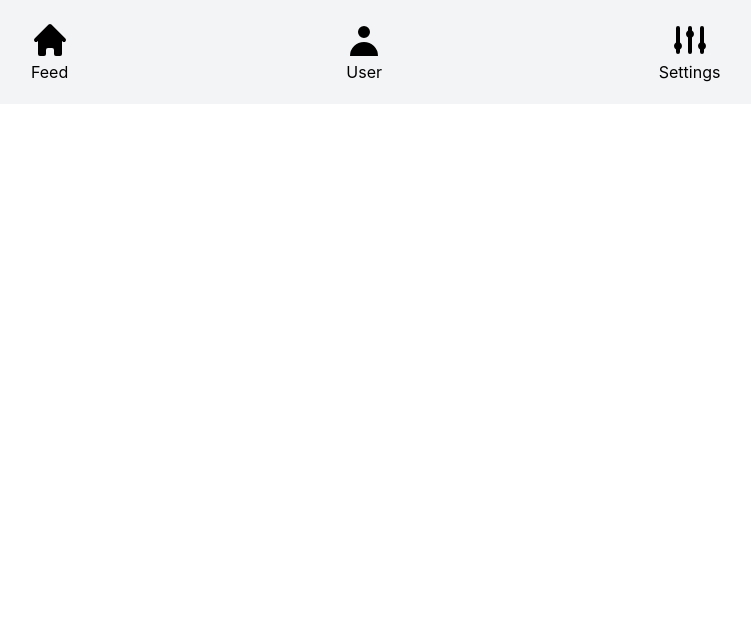
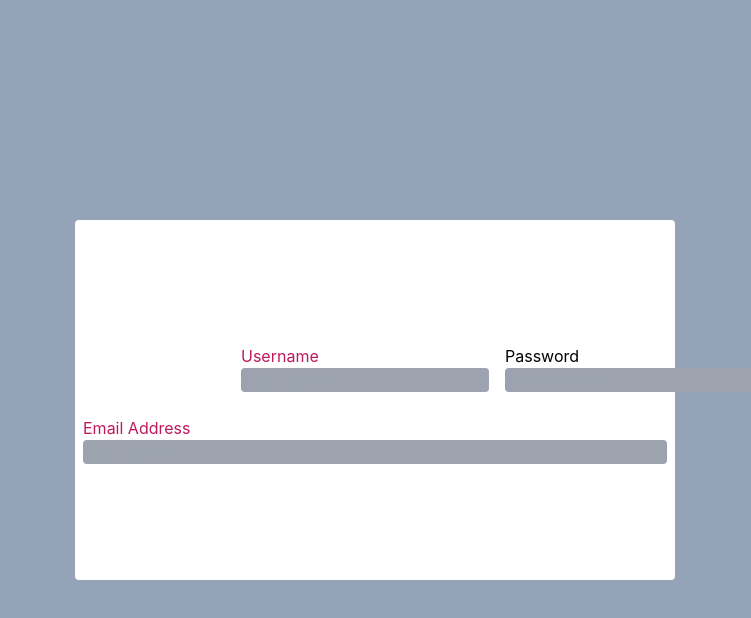
Before and after one commit to LBoorman1/gym-social-network-react, a React (Create React App) app: page /Register in a window 1280 px wide. Shown: the top 618 px of the page, without its empty margins (265-1016 px from the left). Built offline with nearby package versions, Linux system fonts and the light colour scheme.

Commit message:
Started on a registration page, map and timeline pages working so far

```diff
--- a/src/App.css
+++ b/src/App.css
@@ -38,7 +38,7 @@
 }
 
 .mapboxgl-canvas {
-  position:relative;
+  position: relative;
   top:0;
   bottom:0;
   left: 0;
@@ -49,9 +49,31 @@
 
 html,
 body {
+  min-height: 100%;
   padding: 0;
   margin: 0;
   font-family: -apple-system, BlinkMacSystemFont, Segoe UI, Roboto, Oxygen,
     Ubuntu, Cantarell, Fira Sans, Droid Sans, Helvetica Neue, sans-serif;
+  /* overflow: hidden; */
+}
+
+body {
+  height: 100%;
+}
+
+html {
+  height: 100%;
+}
+
+div#root {
+  height: 100%; /* remove this line to see div.app is no more 100% height */
+}
+
+div.app {
+  height: 100%;
+  background-color: cornsilk;
+}
+
+#gymmap {
   overflow: hidden;
 }
--- a/src/App.js
+++ b/src/App.js
@@ -1,21 +1,20 @@
 import './App.css';
-import NavBar from './components/NavBar';
+// import NavBar from './components/NavBar';
 import Timeline from './pages/Timeline';
 import { BrowserRouter as Router, Route, Routes } from 'react-router-dom';
 import GymMap from './pages/GymMap';
+import Register from './pages/Register';
 
 function App() {
   return (
     <Router>
-    <div id='app' className="App">
-      <NavBar />
-      <div  id='page-body' className=''>
+      <div  id='page-body' className='h-full'>
         <Routes>
           <Route exact path='/' element={<Timeline />} />
           <Route exact path='/GymMap' element={<GymMap />} />
+          <Route exact path='/Register' element={<Register />} />
         </Routes>
       </div>
-    </div>
     </Router>
   );
 }
--- a/src/components/Map.js
+++ b/src/components/Map.js
@@ -14,7 +14,6 @@ function Map() {
       mapboxAccessToken={process.env.REACT_APP_MAPBOX_TOKEN}
       {...viewport}
       onMove={evt => setViewport(evt.viewState)}
-      trackResize
     ></ReactMapGL>
   );
 }
--- a/src/pages/GymMap.js
+++ b/src/pages/GymMap.js
@@ -1,12 +1,15 @@
 import React from 'react'
 import Map from '../components/Map'
+import NavBar from '../components/NavBar'
 
 function GymMap() {
   return (
-    <div className='relative'>
-        <Map />
+    <body id='gymmap'> {/* This is used to prevent window scrolling on the gym map page */}
+    <div className=''>
+      <NavBar />
+      <Map />
     </div>
-
+    </body>
   )
 }
 
--- /dev/null
+++ b/src/pages/Register.js
@@ -0,0 +1,28 @@
+import React from 'react'
+
+function Register() {
+  return (
+    <div className='flex items-center justify-center p-10 md:bg-slate-400 h-full'> {/* The background */}
+        <form className='flex flex-col items-center justify-center bg-white md:w-2/4 md:h-2/4 rounded'> {/*box around the form */}
+            <div className=' flex flex-col md:flex-row md:justify-between p-2 md:w-2/4'> {/* This will be username and password */}
+                <div className='flex flex-col p-2'> {/* One box for username */}
+                    <label className='text-left text-pink-700'>Username</label>
+                    <input className='bg-gray-400 text-pink-500 rounded' type="text" placeholder='Username123'></input>
+                </div>
+                <div className='flex flex-col p-2'> {/* One box for password */}
+                    <label className='text-left'>Password</label>
+                    <input className='bg-gray-400 rounded' type="text" placeholder='************'></input>
+                </div>
+            </div>
+            <div className='w-full' > {/* This is for email address */}
+                <div className='flex flex-col p-2 '> {/* One box for username */}
+                    <label className='text-left text-pink-700'>Email Address</label>
+                    <input className='bg-gray-400 text-pink-500 rounded' type="text" placeholder='Username123'></input>
+                </div>
+            </div>
+        </form>
+    </div>
+  )
+}
+
+export default Register
--- a/src/pages/Timeline.js
+++ b/src/pages/Timeline.js
@@ -1,9 +1,14 @@
 import React from 'react'
 import Feed from '../components/Feed'
+import NavBar from '../components/NavBar'
 
 function Timeline() {
   return (
-    <Feed />
+    <div>
+      <NavBar />
+      <Feed />
+    </div>
+
   )
 }
 
```
